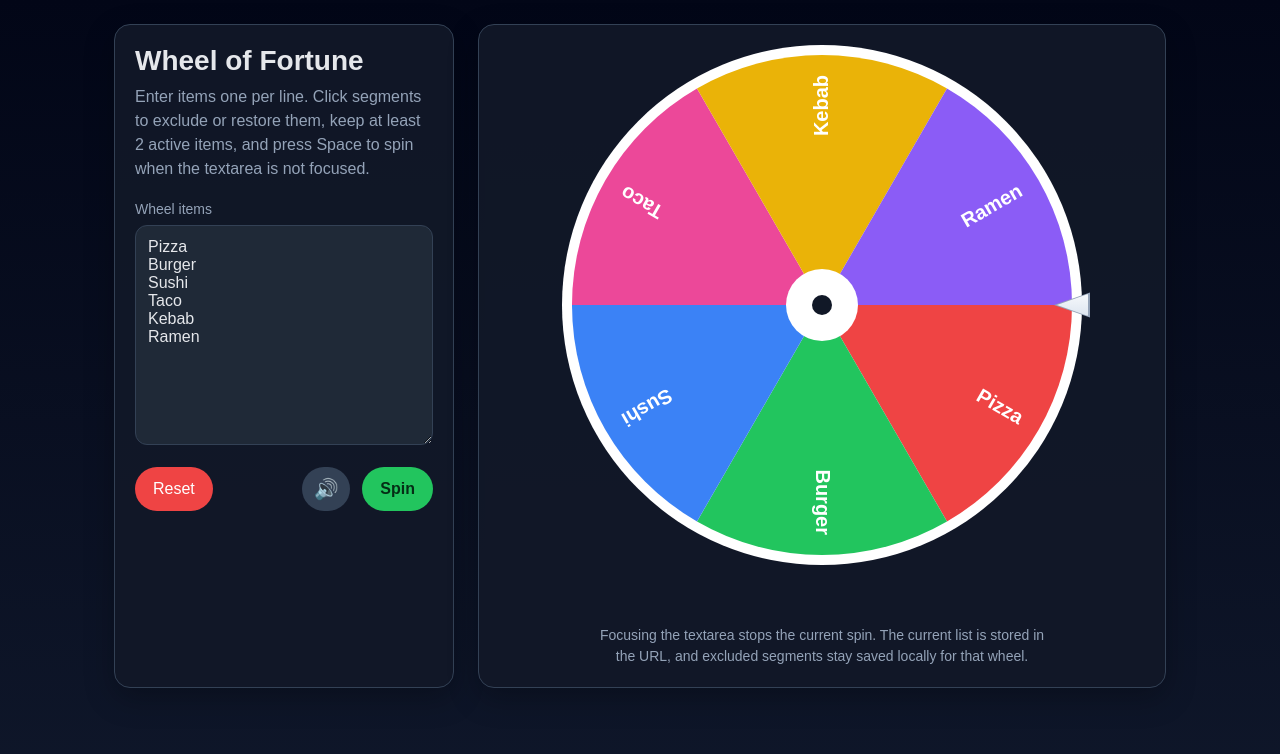
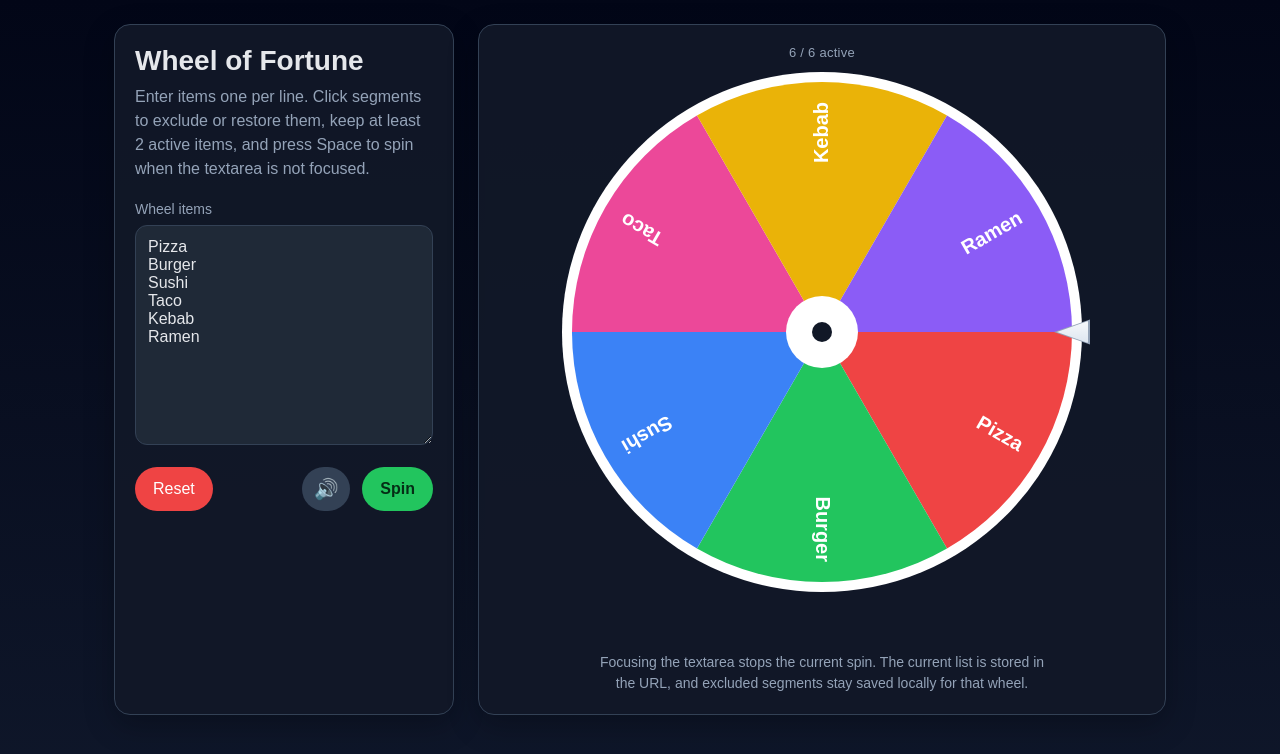
Before and after one commit to pomek/wheel-of-fortune, a website built with Vite: page index.html in a window 1280 px wide. Built offline with nearby package versions, Linux system fonts and the light colour scheme; what ion-sound would draw is missing.

Commit message:
Add active/total counter above the wheel.
Shows '6 / 6 active' when all items are in play, and highlights the
active count in green (e.g. '4 / 6 active') when segments are excluded.
Includes five Playwright tests covering all counter state transitions.

```diff
--- a/index.html
+++ b/index.html
@@ -30,6 +30,7 @@ Ramen</textarea>
     </section>
 
     <section class="panel wheel-wrap">
+        <div id="counter" class="counter" aria-live="polite"></div>
         <div class="wheel-box">
             <canvas id="wheel" width="520" height="520" role="img" aria-label="Wheel of Fortune segments"></canvas>
             <div class="pointer" aria-hidden="true"></div>
--- a/src/dom.js
+++ b/src/dom.js
@@ -17,6 +17,7 @@ export function getElements() {
 	const spinBtn = getRequiredElement( 'spinBtn', HTMLButtonElement );
 	const resetBtn = getRequiredElement( 'resetBtn', HTMLButtonElement );
 	const soundBtn = getRequiredElement( 'soundBtn', HTMLButtonElement );
+	const counterEl = getRequiredElement( 'counter', HTMLElement );
 	const resultEl = getRequiredElement( 'result', HTMLElement );
 	const toastEl = getRequiredElement( 'toast', HTMLElement );
 	const canvas = getRequiredElement( 'wheel', HTMLCanvasElement );
@@ -31,6 +32,7 @@ export function getElements() {
 		spinBtn,
 		resetBtn,
 		soundBtn,
+		counterEl,
 		resultEl,
 		toastEl,
 		canvas,
--- a/src/main.js
+++ b/src/main.js
@@ -128,12 +128,23 @@ function toggleSound() {
 	updateSoundButton();
 }
 
+function updateCounter() {
+	const total = state.items.length;
+	const active = getActiveItemsCount();
+	const hasExclusions = active < total;
+
+	elements.counterEl.innerHTML = hasExclusions ?
+		`<strong>${ active }</strong> / ${ total } active` :
+		`${ total } / ${ total } active`;
+}
+
 function drawWheel() {
 	renderer.draw( state.items, state.rotation, {
 		activeIndex: state.activeWinnerIndex,
 		showActiveHighlight: state.isWinnerHighlightVisible,
 		excludedIndexes: state.excludedIndexes
 	} );
+	updateCounter();
 }
 
 function stopWinnerBlink( { redraw = false } = {} ) {
--- a/src/styles.css
+++ b/src/styles.css
@@ -129,6 +129,17 @@ button:disabled {
     color: white;
 }
 
+.counter {
+    font-size: 13px;
+    color: var(--muted);
+    margin-bottom: 12px;
+    letter-spacing: 0.02em;
+}
+
+.counter strong {
+    color: var(--accent);
+}
+
 .wheel-wrap {
     display: flex;
     flex-direction: column;
```
Also changed, not shown: tests/app.spec.js (+55 -0 lines).
